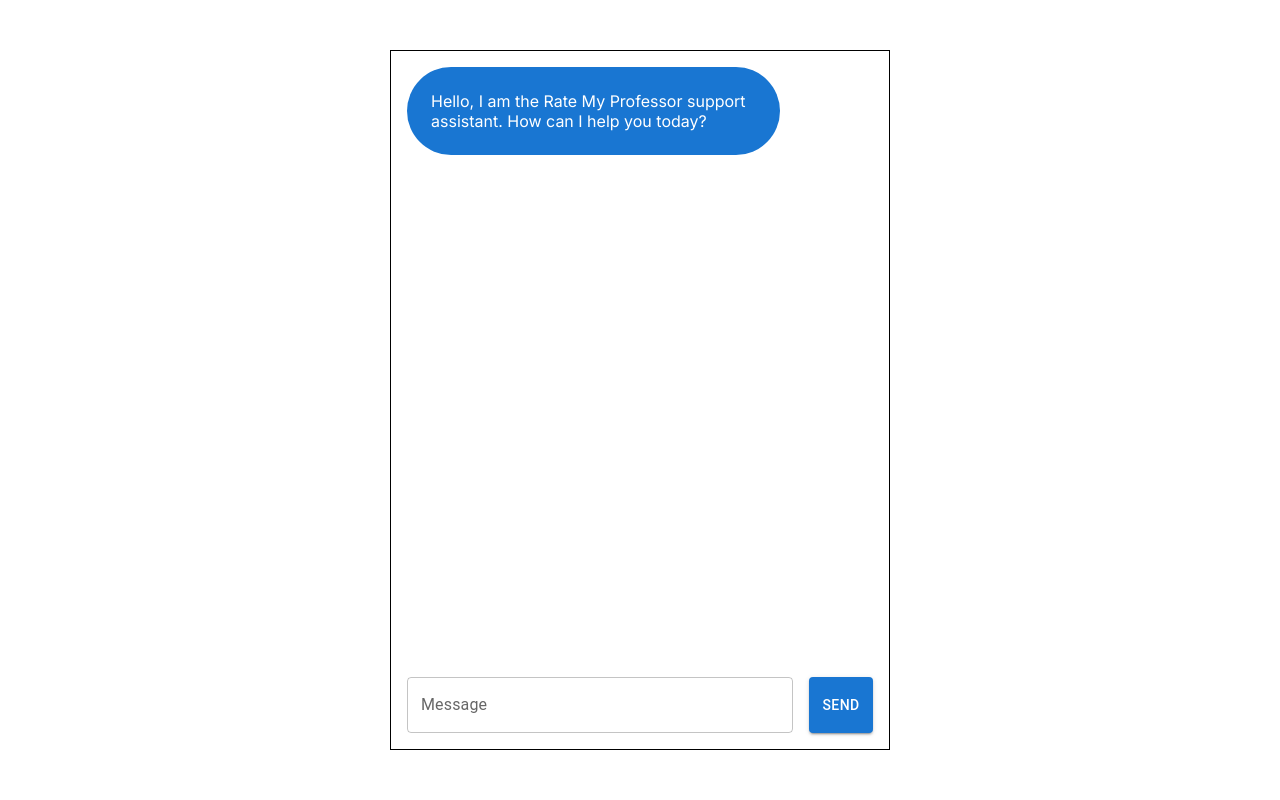
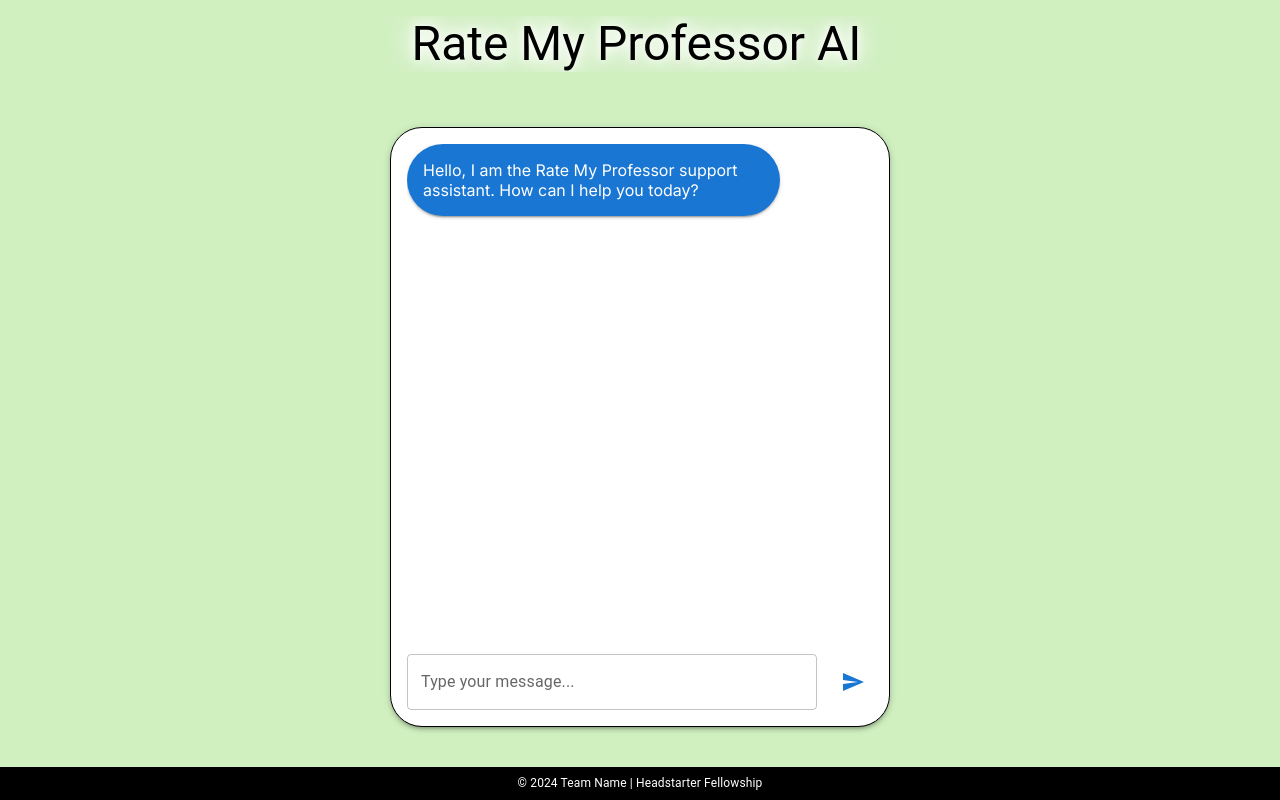
Before and after one commit to AbdurraoufE/ratemyprof, a Next.js app: page / in a window 1280 px wide. Built offline with nearby package versions, Linux system fonts and the light colour scheme.

Commit message:
updated the page.js and global.css

```diff
--- a/app/globals.css
+++ b/app/globals.css
@@ -3,3 +3,31 @@
   padding: 0;
   margin: 0;
 }
+
+.typing {
+  color: #000000;
+  font-weight: bold;
+  overflow: hidden;
+  white-space: nowrap;
+  border-right: 0.15em solid #000000;
+  margin-bottom: 20px;
+  text-align: center;
+  animation:
+    typing 3.5s steps(30, end),
+    blink-caret 0.75s step-end infinite;
+  text-shadow: 0 0 10px white, 0 0 20px white, 0 0 30px white, 0 0 40px white;
+}
+
+@keyframes typing {
+  from { width: 0 }
+  to { width: 100% }
+}
+
+@keyframes blink-caret {
+  from, to { border-color: transparent }
+  50% { border-color: rgb(0, 0, 0) }
+}
+
+body {
+  background-color: #d0f0c0; /* light green */
+}
--- a/app/page.js
+++ b/app/page.js
@@ -1,7 +1,8 @@
 "use client"
 import Image from "next/image";
 import { useState } from "react";
-import {Box, Stack, TextField, Button} from "@mui/material"
+import {Box, Stack, TextField, Button, Typography, IconButton} from "@mui/material"
+import SendIcon from '@mui/icons-material/Send';
 
 export default function Home() {
   const [messages, setMessages] = useState([
@@ -12,6 +13,7 @@ export default function Home() {
   ])
 
   const [message, setMessage] = useState("")
+
   const sendMessage = async () => {
     setMessages((messages)=>[
       ...messages, //put the previous messages, then add a new one
@@ -57,18 +59,32 @@ export default function Home() {
       height="100vh"
       display="flex"
       flexDirection="column"
-      justifyContent="center"
+      justifyContent="space-between"
       alignItems="center"
     >
+      {/* Typing Animation Title */}
+      <Box
+        width="100%"
+        py={2}
+        textAlign="center"
+      >
+        <Typography variant="h3" className="typing">
+          Rate My Professor AI
+        </Typography>
+      </Box>
+
       <Stack
         direction="column"
         width="500px"
-        height="700px"
+        height="600px"
         border="1px solid black"
+        borderRadius={8}
+        boxShadow={3}
         p={2}
         spacing={3}
         display="flex"
         flexDirection="column"
+        bgcolor="white"
       >
         <Stack
           direction="column"
@@ -90,10 +106,11 @@ export default function Home() {
                   bgcolor={
                     message.role === "assistant" ? "primary.main" : "secondary.main"
                   }
-                  color="white" //text color
+                  color="white"
                   borderRadius={16}
-                  p={3}
-                  maxWidth="80%" // optional, to ensure messages don't overflow
+                  p={2}
+                  maxWidth="80%"
+                  boxShadow={2}
                 >
                   {message.content}
                 </Box>
@@ -103,18 +120,29 @@ export default function Home() {
         </Stack>
         <Stack direction="row" spacing={2} mt={2}>
           <TextField
-            label="Message"
+            label="Type your message..."
             fullWidth
             value={message}
             onChange={(e) => {
               setMessage(e.target.value);
             }}
           />
-          <Button variant="contained" onClick={sendMessage}>
-            Send
-          </Button>
+          <IconButton color="primary" onClick={sendMessage}>
+            <SendIcon />
+          </IconButton>
         </Stack>
       </Stack>
+
+      {/* Footer */}
+      <Box
+        width="100%"
+        py={1}
+        bgcolor="black"
+        color="white"
+        textAlign="center"
+      >
+        <Typography variant="body2" sx={{ fontSize: "0.75rem" }}>© 2024 Team Name | Headstarter Fellowship</Typography>
+      </Box>
     </Box>
   );
 }
--- a/package.json
+++ b/package.json
@@ -15,7 +15,7 @@
     "@mui/material": "^5.16.7",
     "@pinecone-database/pinecone": "^3.0.1",
     "axios": "^1.7.5",
-    "next": "14.2.5",
+    "next": "^14.2.5",
     "openai": "^4.56.0",
     "react": "^18.3.1",
     "react-dom": "^18.3.1",
```
Also changed, not shown: 2 other files (tests, documents, lock files or other folders).
